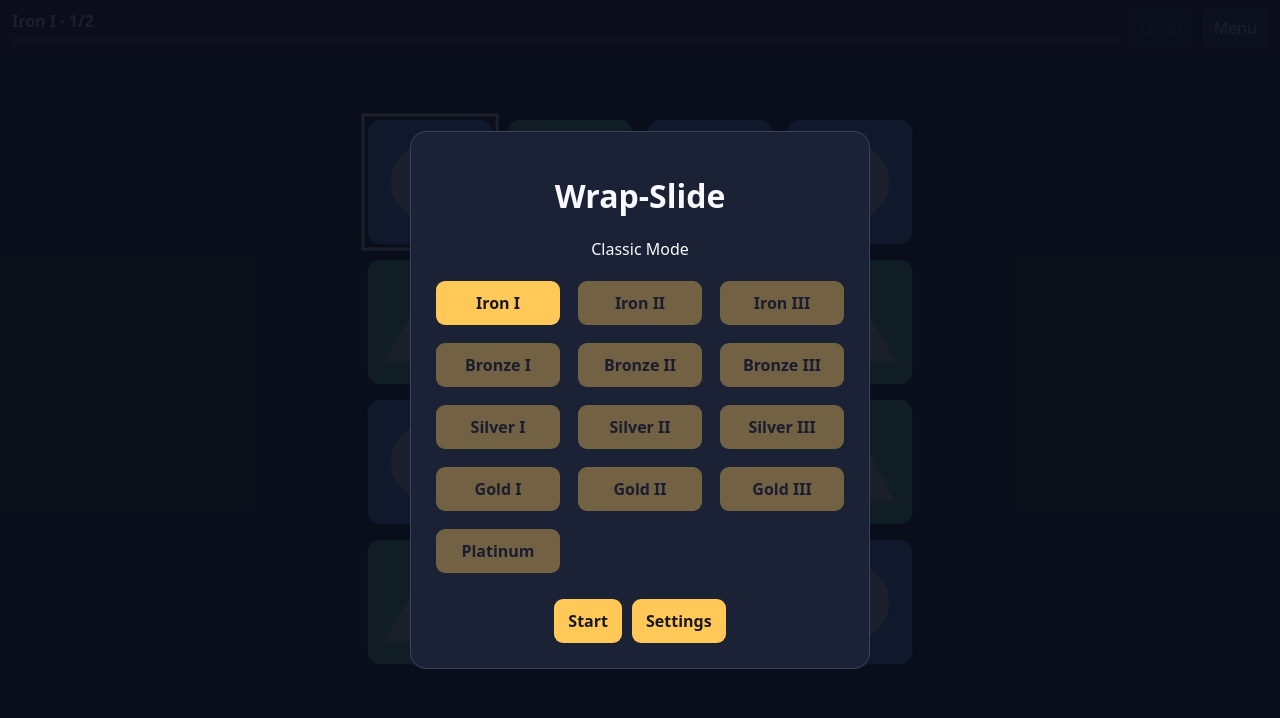
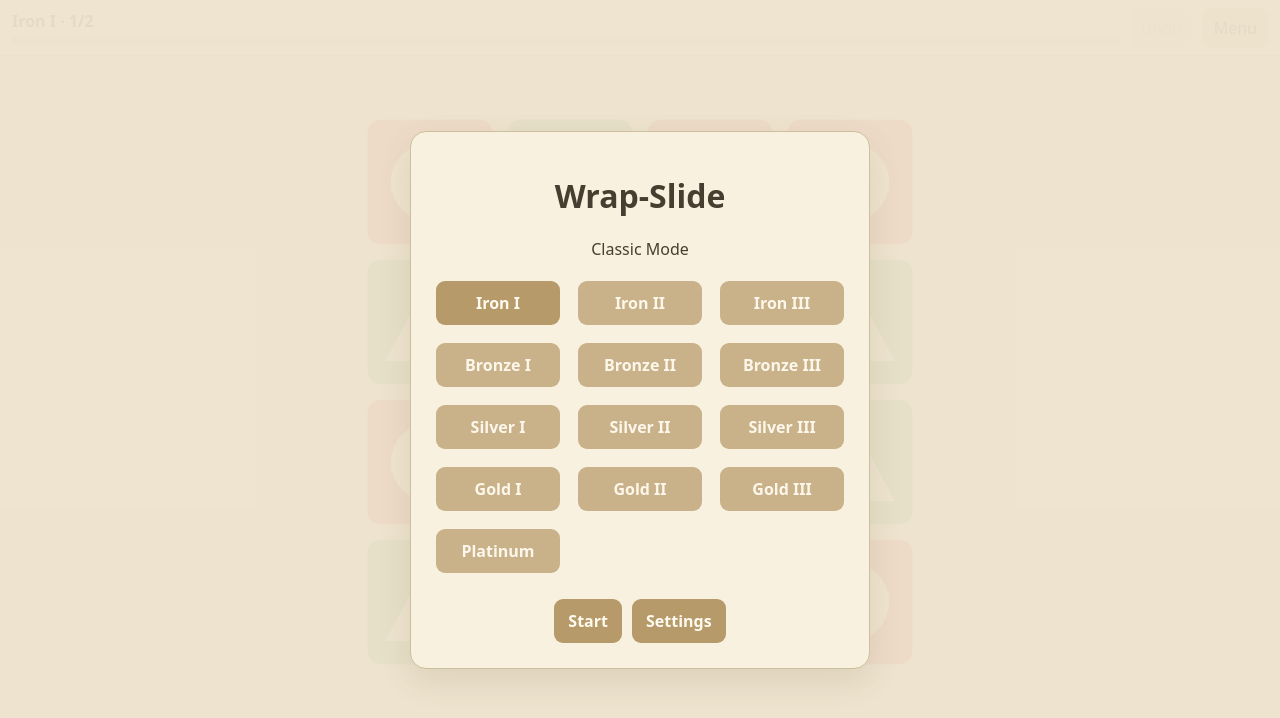
Before and after one commit to DeadPumpkin43/gameCloneProj, a plain HTML site: page index.html in a window 1280 px wide. Drawn offline with Linux system fonts and the light colour scheme.

Commit message:
added new color pallete

```diff
--- a/index.html
+++ b/index.html
@@ -5,26 +5,26 @@
 <meta name="viewport" content="width=device-width,initial-scale=1,viewport-fit=cover">
 <title>Wrap-Slide</title>
 <style>
-:root{--bg:#101522;--panel:#1b2236;--text:#f7f9ff;--accent:#ffc857}
+:root{--bg:#eee4cf;--panel:#f8f1df;--text:#473d31;--accent:#b79a69}
 *{box-sizing:border-box}html,body{width:100%;height:100%;margin:0;overflow:hidden}
 body{font-family:system-ui,-apple-system,sans-serif;background:var(--bg);color:var(--text);overscroll-behavior:none}
 button{font:inherit;color:inherit}.app{height:100%;display:grid;grid-template-rows:56px minmax(0,1fr) 72px}
-.hud{display:flex;align-items:center;gap:10px;padding:8px 12px;background:#151b2c;border-bottom:1px solid #303957}
-.hud-main{flex:1;min-width:0}.title{font-weight:800}.progress-track{height:8px;background:#303750;border-radius:99px;margin-top:5px;overflow:hidden}
-.progress{height:100%;width:0;background:var(--accent);transition:width .15s}.meter-wrap{width:110px}.meter-track{height:7px;background:#303750;border-radius:99px}
-.meter{height:100%;background:#72d6bd;border-radius:99px}.hud button{border:0;border-radius:8px;padding:9px 11px;background:#303957}
+.hud{display:flex;align-items:center;gap:10px;padding:8px 12px;background:#f8f1df;border-bottom:1px solid #d5c7a9}
+.hud-main{flex:1;min-width:0}.title{font-weight:800}.progress-track{height:8px;background:#ded1b2;border-radius:99px;margin-top:5px;overflow:hidden}
+.progress{height:100%;width:0;background:var(--accent);transition:width .15s}.meter-wrap{width:110px}.meter-track{height:7px;background:#ded1b2;border-radius:99px}
+.meter{height:100%;background:#9b8661;border-radius:99px}.hud button{border:0;border-radius:8px;padding:9px 11px;background:#d9cba8;color:#473d31}
 .hud button:disabled{opacity:.35}.stage{position:relative;display:grid;place-items:center;min-height:0}
 #board{width:min(92vw,calc(100vh - 160px),560px);height:min(92vw,calc(100vh - 160px),560px);touch-action:none;outline:none}
-.footer{display:flex;gap:8px;align-items:center;justify-content:center;padding:8px;background:#151b2c;border-top:1px solid #303957}
-.inventory{display:flex;gap:7px}.power{width:48px;height:48px;border:1px solid #46506b;border-radius:12px;background:#252d46}
+.footer{display:flex;gap:8px;align-items:center;justify-content:center;padding:8px;background:#f8f1df;border-top:1px solid #d5c7a9}
+.inventory{display:flex;gap:7px}.power{width:48px;height:48px;border:1px solid #c0ae86;border-radius:12px;background:#e4d8b9;color:#473d31}
 .power.selected{outline:3px solid var(--accent)}.power:disabled{opacity:.25}
-.screen{position:absolute;inset:0;z-index:10;display:none;place-items:center;padding:20px;background:rgba(10,14,25,.92)}
-.screen.show{display:grid}.card{width:min(460px,92vw);max-height:90%;overflow:auto;text-align:center;border:1px solid #39435f;border-radius:16px;padding:20px;background:var(--panel)}
-.rank-list{display:grid;grid-template-columns:repeat(3,1fr);gap:8px;margin:16px 0}.rank{border:1px solid #46506b;border-radius:9px;padding:10px 4px;background:#252d46}
-.rank.locked{opacity:.38}.card button,.rank-list button:not(.rank){border:0;border-radius:9px;padding:11px 14px;margin:5px;background:var(--accent);color:#191724;font-weight:800}
-.banner{position:absolute;z-index:5;top:18px;padding:10px 14px;border-radius:99px;background:#ffc857;color:#171925;font-weight:900;opacity:0;transform:translateY(-12px);pointer-events:none}
+.screen{position:absolute;inset:0;z-index:10;display:none;place-items:center;padding:20px;background:rgba(238,228,207,.94)}
+.screen.show{display:grid}.card{width:min(460px,92vw);max-height:90%;overflow:auto;text-align:center;border:1px solid #cdbf9b;border-radius:16px;padding:20px;background:var(--panel);box-shadow:0 12px 32px rgba(91,73,43,.12)}
+.rank-list{display:grid;grid-template-columns:repeat(3,1fr);gap:8px;margin:16px 0}.rank{border:1px solid #c0ae86;border-radius:9px;padding:10px 4px;background:#e4d8b9;color:#473d31}
+.rank.locked{opacity:.72}.card button,.rank-list button:not(.rank){border:0;border-radius:9px;padding:11px 14px;margin:5px;background:var(--accent);color:#fffaf0;font-weight:800}
+.banner{position:absolute;z-index:5;top:18px;padding:10px 14px;border-radius:99px;background:#b79a69;color:#fffaf0;font-weight:900;opacity:0;transform:translateY(-12px);pointer-events:none}
 .banner.show{animation:banner .6s ease}@keyframes banner{0%{opacity:0;transform:translateY(-12px)}20%,80%{opacity:1;transform:none}100%{opacity:0}}
-.prompt{position:absolute;z-index:6;bottom:12px;max-width:92%;padding:10px;border:1px solid #596582;border-radius:10px;background:#1b2236;display:none}
+.prompt{position:absolute;z-index:6;bottom:12px;max-width:92%;padding:10px;border:1px solid #c0ae86;border-radius:10px;background:#f8f1df;display:none}
 .prompt.show{display:block}
 .palette-grid{display:grid;grid-template-columns:repeat(5,42px);gap:8px;justify-content:center;margin:12px}.palette-grid button{width:42px;height:42px;border:0;border-radius:50%}
 @media(max-width:520px){.app{grid-template-rows:60px minmax(0,1fr) 64px}.hud{gap:5px;padding:6px}.meter-wrap{width:72px}.hud button{padding:8px}.rank-list{grid-template-columns:repeat(2,1fr)}}
@@ -70,7 +70,7 @@ const CONFIG = {
     {name:"Platinum",levels:7,barTarget:9,colors:5,maxLife:2,axisLockAt:null,power:true,split:true}
   ],
   skins:[
-    {id:"default",name:"Classic",bg:"#101522",palette:["#4da8ff","#ff647c","#69d6a5","#ffc857","#b78cff"]},
+    {id:"default",name:"Classic",bg:"#eee4cf",palette:["#d95c63","#4b86bd","#70a66a","#c49a45","#9a75ad"]},
     {id:"bronze",name:"Copper",bg:"#241c18",palette:["#e39b55","#c65f4b","#79b89c","#f1ce78","#a58fbb"]},
     {id:"silver",name:"Silver",bg:"#17202a",palette:["#55b5d9","#d96b83","#79c5a5","#e6b95c","#9f91ce"]},
     {id:"gold",name:"Gold",bg:"#231f12",palette:["#ffd166","#ef8354","#06d6a0","#118ab2","#b392ac"]},
@@ -294,27 +294,26 @@ function draw(){
   ctx.clearRect(0,0,w,h);ctx.fillStyle=skin.bg;ctx.fillRect(0,0,w,h);
   for(let r=0;r<4;r++)for(let c=0;c<4;c++){
     const tile=state.board[r]?.[c];const x=c*s+s/2,y=r*s+s/2;
-    ctx.fillStyle="#252d42";ctx.beginPath();ctx.roundRect(c*s+gap,r*s+gap,s-gap*2,s-gap*2,Math.max(8,s*.09));ctx.fill();
+    ctx.fillStyle="#ded1b2";ctx.beginPath();ctx.roundRect(c*s+gap,r*s+gap,s-gap*2,s-gap*2,Math.max(8,s*.09));ctx.fill();
     if(!tile)continue;
-    const color=tile.kind==="goal"?"#ffc857":skin.palette[tile.color%skin.palette.length];
+    const color=tile.kind==="goal"?"#a98d57":skin.palette[tile.color%skin.palette.length];
     ctx.save();
     if(tile.life===0)ctx.globalAlpha=.48;
     ctx.fillStyle=color;ctx.beginPath();ctx.roundRect(c*s+gap,r*s+gap,s-gap*2,s-gap*2,Math.max(8,s*.09));ctx.fill();
     if(tile.kind==="split"){
       ctx.fillStyle=skin.palette[tile.color2%skin.palette.length];
       if(tile.splitAxis==="h")ctx.fillRect(c*s+s/2,r*s+gap,s/2-gap,r*s+s-gap-(r*s+gap));else ctx.fillRect(c*s+gap,r*s+s/2,s-gap*2,s/2-gap);
-      ctx.strokeStyle="#f7f9ff";ctx.lineWidth=2;ctx.beginPath();if(tile.splitAxis==="h"){ctx.moveTo(c*s+s/2,r*s+gap);ctx.lineTo(c*s+s/2,r*s+s-gap)}else{ctx.moveTo(c*s+gap,r*s+s/2);ctx.lineTo(c*s+s-gap,r*s+s/2)}ctx.stroke();
+      ctx.strokeStyle="#fffaf0";ctx.lineWidth=2;ctx.beginPath();if(tile.splitAxis==="h"){ctx.moveTo(c*s+s/2,r*s+gap);ctx.lineTo(c*s+s/2,r*s+s-gap)}else{ctx.moveTo(c*s+gap,r*s+s/2);ctx.lineTo(c*s+s-gap,r*s+s/2)}ctx.stroke();
     }
-    if(save.settings.shapes&&tile.kind!=="goal"){ctx.fillStyle="rgba(255,255,255,.85)";shapePath(ctx,x,y,s,tile.color);ctx.fill()}
-    ctx.fillStyle="#11151f";ctx.font=`800 ${Math.max(12,s*.23)}px system-ui`;ctx.textAlign="center";ctx.textBaseline="middle";
-    if(tile.kind==="goal"){ctx.fillStyle="#171925";ctx.font=`900 ${s*.38}px system-ui`;ctx.fillText("★",x,y)}
+    if(save.settings.shapes&&tile.kind!=="goal"){ctx.fillStyle="rgba(255,250,240,.9)";shapePath(ctx,x,y,s,tile.color);ctx.fill()}
+    ctx.fillStyle="#473d31";ctx.font=`800 ${Math.max(12,s*.23)}px system-ui`;ctx.textAlign="center";ctx.textBaseline="middle";
+    if(tile.kind==="goal"){ctx.fillStyle="#473d31";ctx.font=`900 ${s*.38}px system-ui`;ctx.fillText("★",x,y)}
     else if(tile.life===0){ctx.fillText("L",x,y)}
     else {ctx.fillText(String(tile.life),x,y+pad)}
     const rank=CONFIG.ranks[state.rankIndex],mob=mobility(tile,rank);
-    if(mob==="axis"){ctx.strokeStyle="#fff";ctx.lineWidth=Math.max(2,s*.025);ctx.beginPath();if(tile.axis==="h"){ctx.moveTo(x-s*.28,y+s*.33);ctx.lineTo(x+s*.28,y+s*.33);ctx.moveTo(x-s*.28,y+s*.33);ctx.lineTo(x-s*.18,y+s*.27);ctx.moveTo(x+s*.28,y+s*.33);ctx.lineTo(x+s*.18,y+s*.27)}else{ctx.moveTo(x+s*.33,y-s*.28);ctx.lineTo(x+s*.33,y+s*.28)}ctx.stroke()}
+    if(mob==="axis"){ctx.strokeStyle="#473d31";ctx.lineWidth=Math.max(2,s*.025);ctx.beginPath();if(tile.axis==="h"){ctx.moveTo(x-s*.28,y+s*.33);ctx.lineTo(x+s*.28,y+s*.33);ctx.moveTo(x-s*.28,y+s*.33);ctx.lineTo(x-s*.18,y+s*.27);ctx.moveTo(x+s*.28,y+s*.33);ctx.lineTo(x+s*.18,y+s*.27)}else{ctx.moveTo(x+s*.33,y-s*.28);ctx.lineTo(x+s*.33,y+s*.28)}ctx.stroke()}
     ctx.restore();
   }
-  if(cursor){ctx.strokeStyle="#fff";ctx.lineWidth=3;ctx.strokeRect(cursor.c*s+3,cursor.r*s+3,s-6,s-6)}
 }
 function updateHUD(){
   const rank=CONFIG.ranks[state.rankIndex];$("#rankLabel").textContent=`${rank.name} · ${state.levelIndex+1}/${rank.levels}`;
```
